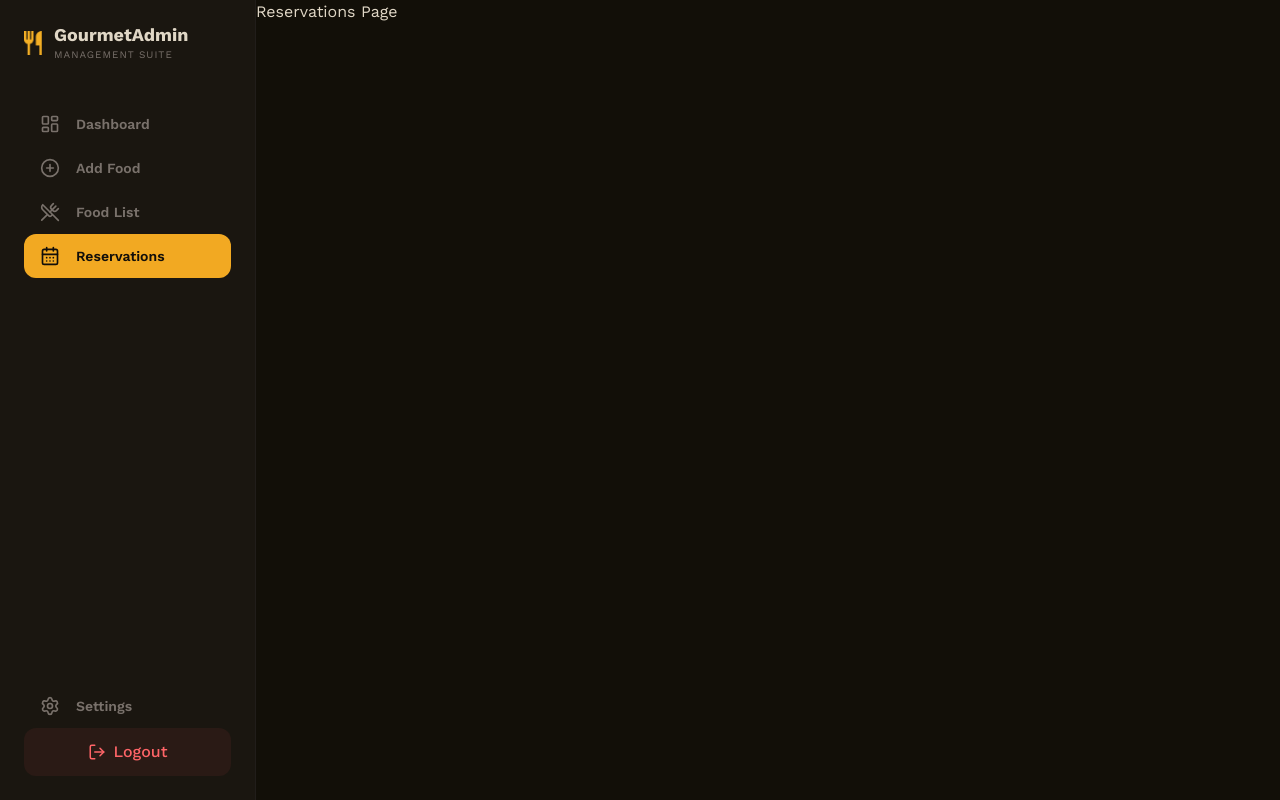
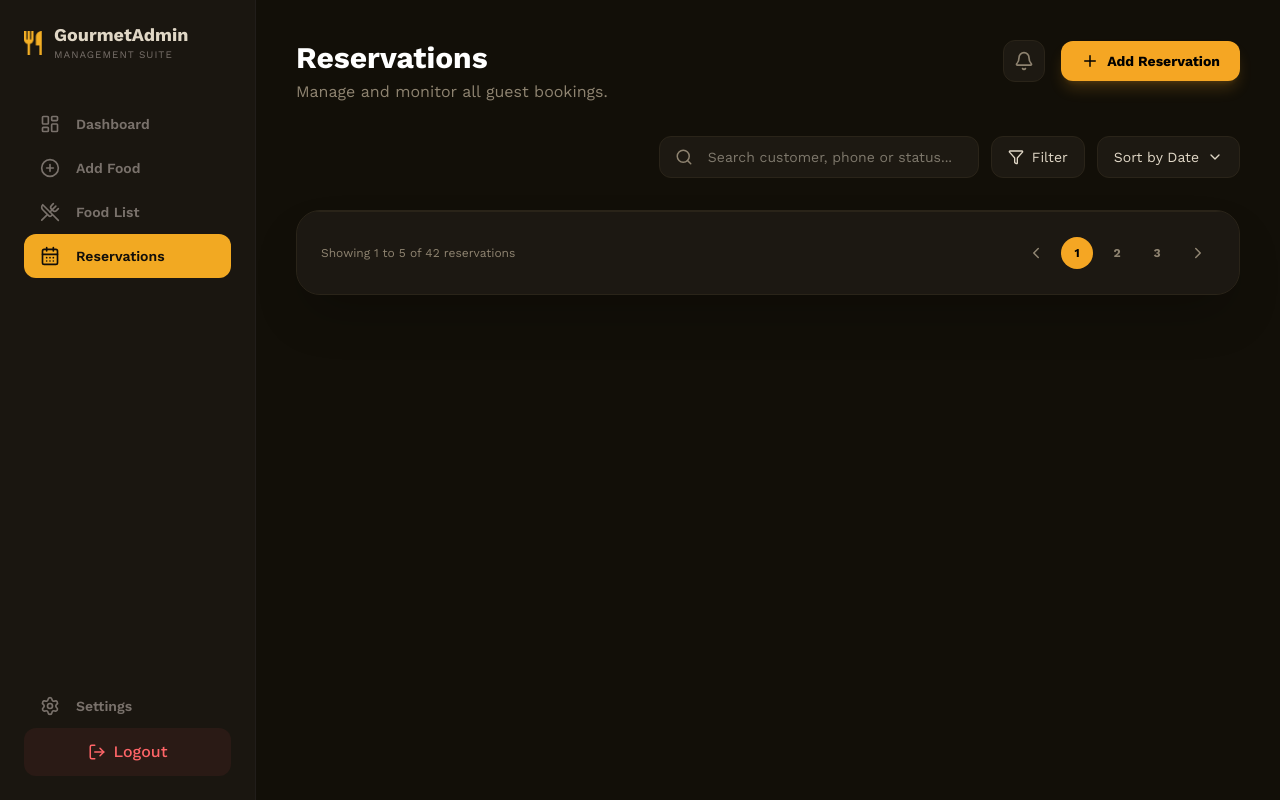
Before and after one commit to ferdoushasanpr/VantageTable, a Next.js app: page /reservations in a window 1280 px wide. Built offline with nearby package versions, Linux system fonts and the light colour scheme.

Commit message:
feat: StatusBadge Component Added

```diff
--- a/app/(admin)/reservations/page.tsx
+++ b/app/(admin)/reservations/page.tsx
@@ -1,3 +1,82 @@
-export default function ReservationsPage() {
-  return <div>Reservations Page</div>;
-}
+import React from "react";
+import {
+  Search,
+  Plus,
+  Filter,
+  ChevronDown,
+  ChevronLeft,
+  ChevronRight,
+  Bell,
+} from "lucide-react";
+import PageButton from "@/components/pagebutton";
+
+const ReservationsPage = (): React.ReactNode => {
+  return (
+    <main className="flex-1 p-10 flex flex-col">
+      {/* Header Section */}
+      <header className="flex justify-between items-start mb-8">
+        <div>
+          <h2 className="text-3xl font-bold text-white mb-1">Reservations</h2>
+          <p className="text-[#8E8370]">
+            Manage and monitor all guest bookings.
+          </p>
+        </div>
+        <div className="flex items-center gap-4">
+          <div className="p-2.5 rounded-xl bg-[#1D1912] border border-[#2A2419] text-[#8E8370] hover:text-white cursor-pointer transition-colors">
+            <Bell size={20} />
+          </div>
+          <button className="bg-[#F5A623] text-black px-5 py-2.5 rounded-xl font-bold text-sm flex items-center gap-2 hover:bg-[#d98f1d] transition-all shadow-lg shadow-[#F5A623]/20">
+            <Plus size={18} />
+            Add Reservation
+          </button>
+        </div>
+      </header>
+
+      {/* Filters and Tabs */}
+      <div className="flex items-center justify-end mb-8">
+        <div className="flex gap-3">
+          <div className="relative">
+            <Search
+              className="absolute left-4 top-1/2 -translate-y-1/2 text-[#8E8370]"
+              size={18}
+            />
+            <input
+              type="text"
+              placeholder="Search customer, phone or status..."
+              className="bg-[#1D1912] border border-[#2A2419] rounded-xl py-2.5 pl-12 pr-4 w-80 text-sm focus:outline-none focus:border-[#F5A623] transition-colors"
+            />
+          </div>
+          <button className="bg-[#1D1912] text-[#E0D7C6] border border-[#2A2419] px-4 py-2 rounded-xl text-sm flex items-center gap-2 hover:border-[#F5A623] transition-colors">
+            <Filter size={16} /> Filter
+          </button>
+          <button className="bg-[#1D1912] text-[#E0D7C6] border border-[#2A2419] px-4 py-2 rounded-xl text-sm flex items-center gap-2 hover:border-[#F5A623] transition-colors">
+            Sort by Date <ChevronDown size={16} />
+          </button>
+        </div>
+      </div>
+
+      {/* Reservation Table */}
+      <div className="bg-[#1D1912] rounded-3xl border border-[#2A2419] overflow-hidden shadow-2xl mb-8">
+        {/* Table Footer */}
+        <div className="p-6 flex justify-between items-center border-t border-[#2A2419] bg-[#1D1912]/50">
+          <p className="text-xs text-[#8E8370]">
+            Showing 1 to 5 of 42 reservations
+          </p>
+          <div className="flex items-center gap-2">
+            <button className="p-2 rounded-full hover:bg-[#231F16] text-[#8E8370]">
+              <ChevronLeft size={18} />
+            </button>
+            <PageButton active>1</PageButton>
+            <PageButton>2</PageButton>
+            <PageButton>3</PageButton>
+            <button className="p-2 rounded-full hover:bg-[#231F16] text-[#8E8370]">
+              <ChevronRight size={18} />
+            </button>
+          </div>
+        </div>
+      </div>
+    </main>
+  );
+};
+
+export default ReservationsPage;
--- a/components/statcard.tsx
+++ b/components/statcard.tsx
@@ -22,9 +22,6 @@ export default function StatCard({
         <div className="flex items-baseline gap-4">
           <h4 className="text-6xl font-bold text-white font-work">{value}</h4>
         </div>
-        <p className="text-stone-600 text-xs font-work mt-4">
-          Confirmed bookings this month
-        </p>
       </div>
       <UtensilsCrossed
         size={120}
--- /dev/null
+++ b/components/status-badge.tsx
@@ -0,0 +1,22 @@
+import React from "react";
+
+interface StatusBadgeProps {
+  type: string;
+}
+
+export default function StatusBadge({
+  type,
+}: StatusBadgeProps): React.ReactNode {
+  const styles: { [key: string]: string } = {
+    Confirmed: "bg-[#F5A623]/10 text-[#F5A623] border-[#F5A623]/20",
+    Pending: "bg-[#8E8370]/10 text-[#8E8370] border-[#8E8370]/20",
+  };
+
+  return (
+    <span
+      className={`px-3 py-1 rounded-full text-[10px] font-bold uppercase tracking-wider border ${styles[type]}`}
+    >
+      {type}
+    </span>
+  );
+}
```
